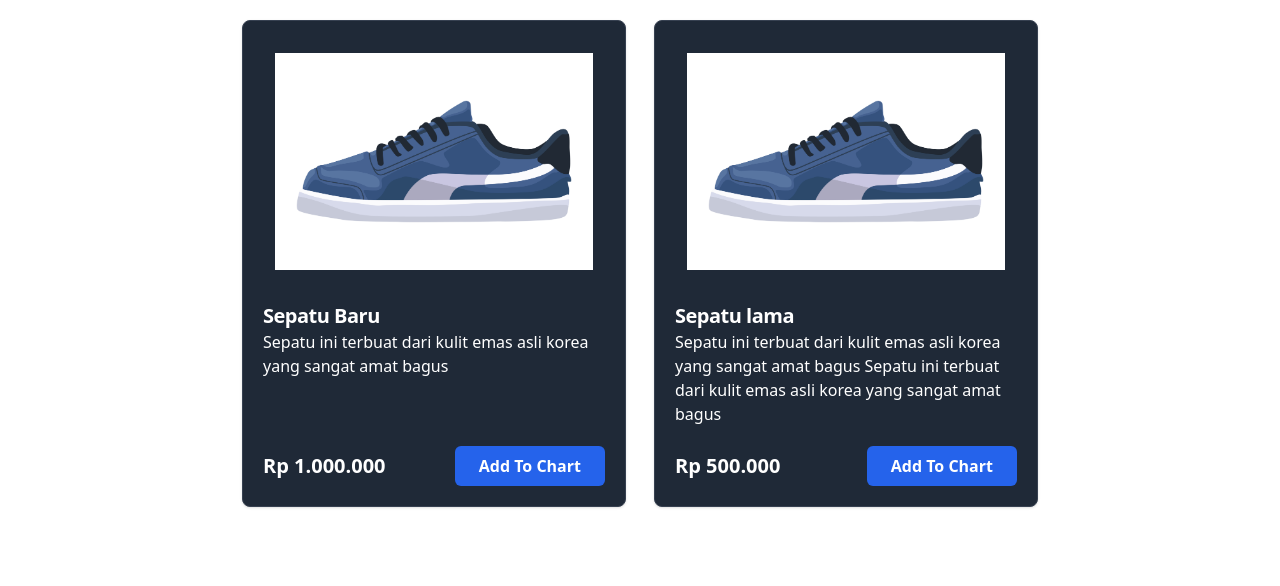
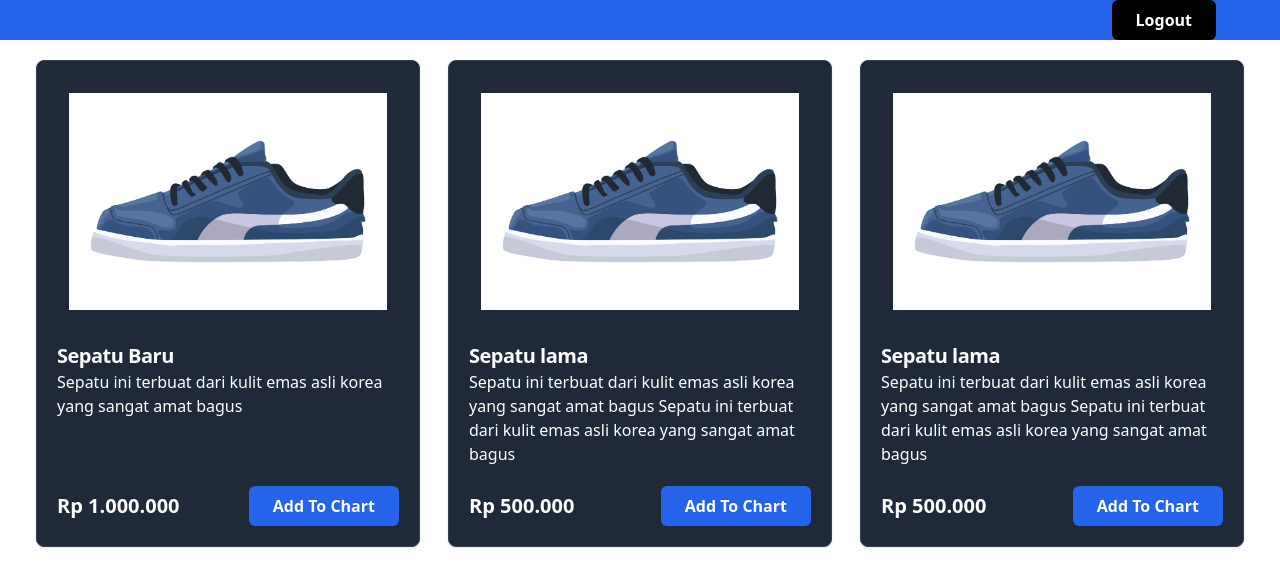
Before and after one commit to MuhFajrinSuhar27/Belajar-React, a React (Vite) app: page /products in a window 1280 px wide. Shown: the top 586 px of the page. Built offline with nearby package versions, Linux system fonts and the light colour scheme.

Commit message:
feat: menambahkan Even handler

```diff
--- a/src/components/Elements/Button/index.jsx
+++ b/src/components/Elements/Button/index.jsx
@@ -1,10 +1,13 @@
 const Button = (props) =>  {
-    const {children = "...", classname = "bg-black"} = props;
+    const {children = "...", classname = "bg-black", onClick = () =>{}, type } = props;
     return (
       <button
 
       className={`h-10 px-6 font-semibold rounded-md ${classname} text-white`}
-      type="submit"
+      type={type}
+
+      onClick={ onClick }
+
     >
     {children}
     </button>
--- a/src/components/Fragments/CardProducts.jsx
+++ b/src/components/Fragments/CardProducts.jsx
@@ -10,8 +10,6 @@ const CardProducts = (props) => {
     );
 
 };
-
-
 
 const Header = (props) => {
   const {Image} = props;
--- a/src/components/Fragments/FormLogin.jsx
+++ b/src/components/Fragments/FormLogin.jsx
@@ -2,23 +2,36 @@ import InputForm from "../Elements/input";
 import Button from "../Elements/Button";
 
 const FormLogin = () => {
+
+    const handleLogin = (event) => {
+        event.preventDefault();
+        localStorage.setItem('email', event.target.email.value);
+        localStorage.setItem('password', event.target.password.value);
+        console.log(event.target.email.value);
+        console.log(event.target.password.value);
+        console.log("Login!")
+        window.location.href = "/products"
+    }
+
+
+
     return (
-        <form action="">
+        <form onSubmit={handleLogin}>
          <InputForm
             label="Email"
             type="email"
-            name="Email"
+            name="email"
             placeholder="@example.com">
         </InputForm>
 
          <InputForm
             label="password"
             type="password"
-            name="Password"
+            name="password"
             placeholder="********">
         </InputForm>
 
-          <Button classname="bg-blue-600 w-full">Login </Button>
+          <Button classname="bg-blue-600 w-full" type="submit ">Login </Button>
         </form>
 
     )
--- a/src/components/Fragments/FormRegister.jsx
+++ b/src/components/Fragments/FormRegister.jsx
@@ -2,8 +2,15 @@ import InputForm from "../Elements/input";
 import Button from "../Elements/Button";
 
 const FormRegister = () => {
+
+    const handleRegister = (e) => {
+        e.preventDefault();
+        console.log(e.target.fullname.value);
+        console.log("Berhasil Register")
+
+    }
     return (
-        <form action="">
+        <form onSubmit={handleRegister}>
          <InputForm
             label="Fullname"
             type="text"
--- a/src/components/layouts/AuthLayouts.jsx
+++ b/src/components/layouts/AuthLayouts.jsx
@@ -5,7 +5,7 @@ const AuthLayout = (props) => {
       <div className="flex items-center justify-center min-h-screen">
         <div className="w-full max-w-xs">
           <h1 className="mb-2 text-3xl font-bold  text-blue-600">{title}</h1>
-          <p1 className="font-medium text-slate-500"> welcome, Please enter your details  </p1>
+          <p className="font-medium text-slate-500"> welcome, Please enter your details  </p>
         {children}
           </div>
         </div>
--- a/src/pages/products.jsx
+++ b/src/pages/products.jsx
@@ -17,28 +17,44 @@ const products = [
     price: "Rp 500.000",
     image: "/img/sepatu-1.jpg",
     description: `Sepatu ini terbuat dari kulit emas asli korea yang sangat amat bagus Sepatu ini terbuat dari kulit emas asli korea yang sangat amat bagus`
+  },
+  {
+    id: 3,
+    name: "Sepatu lama",
+    price: "Rp 500.000",
+    image: "/img/sepatu-1.jpg",
+    description: `Sepatu ini terbuat dari kulit emas asli korea yang sangat amat bagus Sepatu ini terbuat dari kulit emas asli korea yang sangat amat bagus`
   }
 ]
 
 
+const email = localStorage.getItem('email')
 
+const HandleLogout = () => {
+  window.location.href ="/login"
+
+
+}
 
 const ProductsPage = () => {
   return(
+    <>
+    <div className="flex justify-end h-10 bg-blue-600  text-white px-16 ">
+      <span className="mr-4">{email} </span>
+    <Button className="my-auto " onClick={HandleLogout}>Logout</Button>
+    </div>
 
     <div className="flex justify-center py-5 space-x-7 ">
-
-
     {products.map((product) =>
 
-        <CardProducts>
+        <CardProducts key={product.id}>
         <CardProducts.Header Image={product.image}></CardProducts.Header>
           <CardProducts.Body name={product.name} children={product.description}></CardProducts.Body>
           <CardProducts.Footer price={product.price}></CardProducts.Footer>
         </CardProducts>
     )}
-
     </div>
+    </>
   );
 };
 
```
